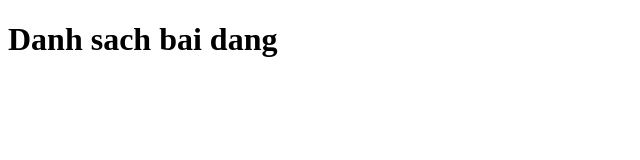
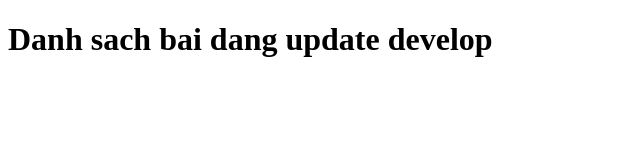
Before and after one commit to vuprozx123/promise, a plain HTML site: page promise/index.html in a window 1280 px wide. Shown: the whole page, without its empty margins (0-640 px from the left). Drawn offline with Linux system fonts and the light colour scheme; no server answers.

Commit message:
Update nhanh develop

```diff
--- a/promise/index.html
+++ b/promise/index.html
@@ -53,7 +53,7 @@
         <div class="loader"></div>
     </div>
     <div id="container">
-        <h1>Danh sach bai dang</h1>
+        <h1>Danh sach bai dang update develop</h1>
         <div class="posts-list">
 
         </div>
```
